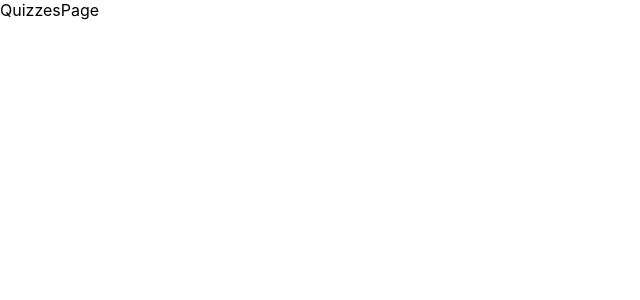
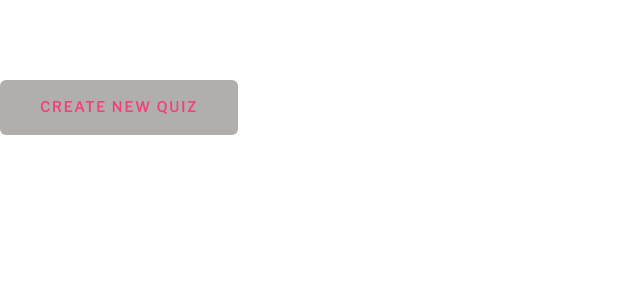
Before and after one commit to mkazic1/quiz-maker, a React (Create React App) app: page /quizzes in a window 1280 px wide. Shown: the top 300 px of the page, without its empty margins (0-640 px from the left). Built offline with nearby package versions, Linux system fonts and the light colour scheme.

Commit message:
Started working on quizzes page, will continue

```diff
--- a/src/pages/QuizzesPage.jsx
+++ b/src/pages/QuizzesPage.jsx
@@ -1,5 +1,9 @@
+import { Box, Button } from '@mui/material';
+
 const QuizzesPage = () => (
-  <div>QuizzesPage</div>
+  <Box sx={{ marginTop: '80px' }}>
+    <Button variant="outlined">CREATE NEW QUIZ</Button>
+  </Box>
 );
 
 export default QuizzesPage;
```
